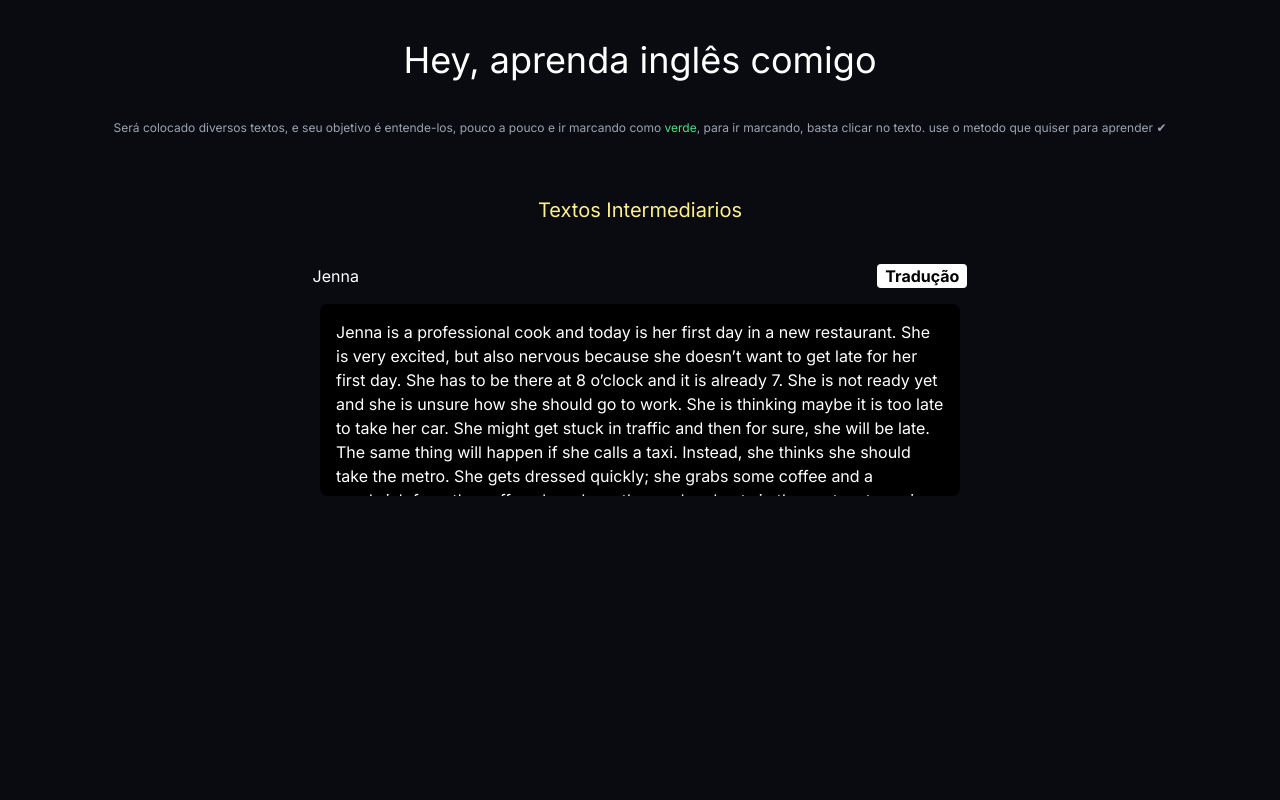
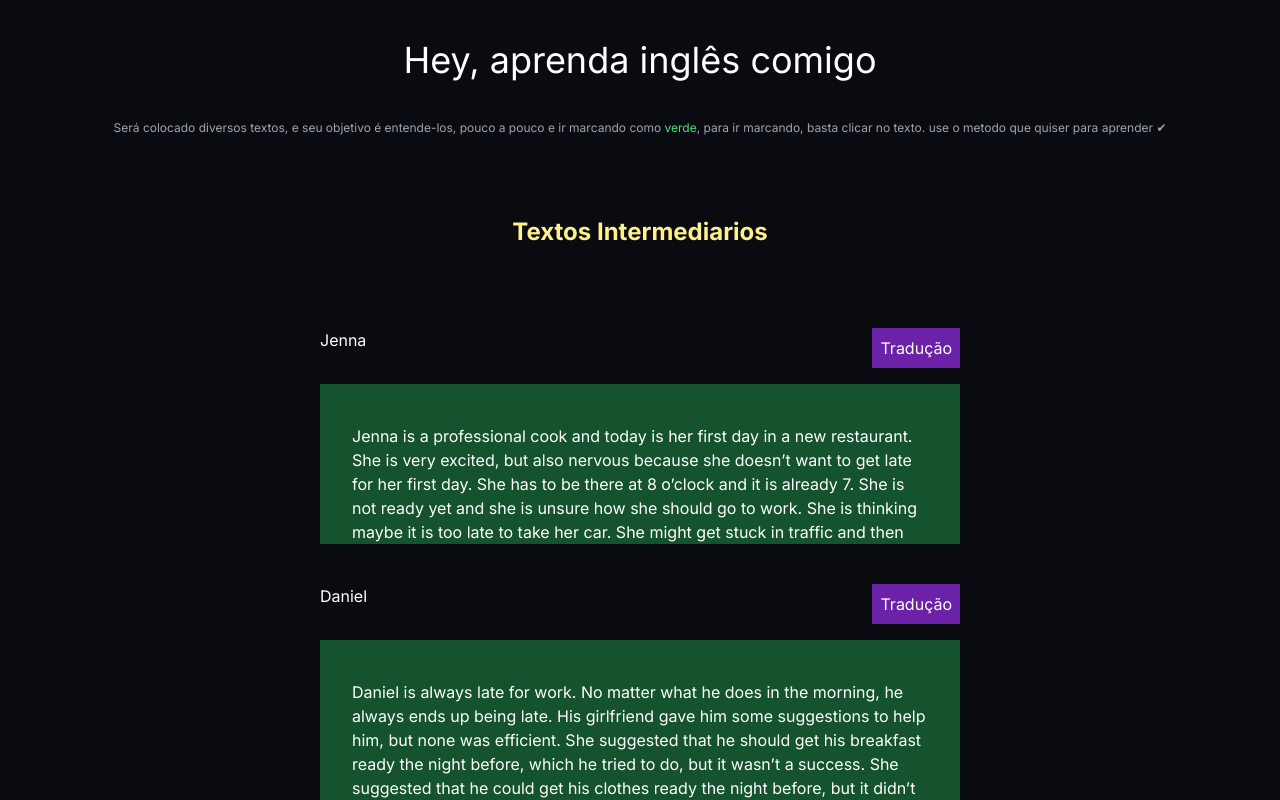
Before and after one commit to 87tawanzinho/learning-english-with-me, a Next.js app: page / in a window 1280 px wide. Shown: the top 800 px of the page. Built offline with nearby package versions, Linux system fonts and the light colour scheme.

Commit message:
i hate ssr

```diff
--- a/app/components/Texts.tsx
+++ b/app/components/Texts.tsx
@@ -1,14 +1,31 @@
 "use client";
 import { useEffect, useState } from "react";
+import { textSections } from "./VarText";
+interface Translation {
+  id: string;
+  text: string;
+}
 
 type markedText = string;
 export default function Texts() {
   const isClient = typeof window !== "undefined";
+  const [seeTranslation, setSeeTranslation] = useState<Translation[]>([]);
+
+  const handleTranslation = (id: string, text: string) => {
+    const existingTranslation = seeTranslation.find((t) => t.id === id);
+
+    if (existingTranslation) {
+      setSeeTranslation((prev) => prev.filter((x) => x.id !== id));
+    } else {
+      setSeeTranslation((prev) => [...prev, { id, text }]);
+    }
+  };
+
+  const [texts, setTexts] = useState<markedText[]>(() => {
     const storedText = isClient ? localStorage.getItem("markedTexts") : null;
-  const [seeTranslation, setSeeTranslation] = useState(false);
-  const initialTexts: markedText[] = storedText ? JSON.parse(storedText) : [];
+    return storedText ? JSON.parse(storedText) : [];
+  });
 
-  const [texts, setTexts] = useState<markedText[]>(initialTexts);
   const handleText = (textId: string) => {
     const markedTexts = texts.includes(textId);
 
@@ -26,60 +43,39 @@ export default function Texts() {
   }, [texts]);
 
   return (
-    <div className="flex flex-col h-screen items-center mt-5 ">
-      <p className="text-xl mb-10 text-yellow-200">Textos Intermediarios</p>
-      <div className="flex justify-around items-center mb-4 w-11/12 lg:3/6">
-        <p className="">Jenna</p>
+    <div className="flex flex-col h-screen items-center mt-10 ">
+      <p className="text-2xl text-yellow-200 font-bold mb-10">
+        Textos Intermediarios
+      </p>
+
+      {textSections.map((item) => (
+        <div key={item.id} className="flex flex-col h-screen items-center ">
+          <div className="flex justify-between w-11/12 lg:w-1/2 mt-10">
+            <p>{item.title}</p>
             <button
-          onClick={() => setSeeTranslation(!seeTranslation)}
-          className="bg-white text-black  font-bold rounded bg-green-400 px-2"
+              className="p-2 bg-purple-800 opacity-100"
+              onClick={() => handleTranslation(item.id, item.ptText)}
             >
               Tradução
             </button>
           </div>
           <div
-        onClick={() => handleText("text1")}
-        id="text1"
-        className={` ${
-          texts.includes("text1") && "bg-green-600 text-white"
-        }  w-11/12 lg:w-3/6 h-48 rounded-lg overflow-y-auto  bg-black p-4 `}
+            onClick={() => {
+              handleText(item.id);
+            }}
+            className={`${
+              texts.includes(item.id) ? "bg-zinc-900" : "bg-green-900"
+            } w-11/12 lg:w-1/2 h-40 mt-4 relative overflow-y-auto pt-10 px-8 mt-10 pb-8`}
           >
-        {!seeTranslation ? (
-          <p className=" rounded-2xl cursor-pointer  ">
-            {" "}
-            Jenna is a professional cook and today is her first day in a new
-            restaurant. She is very excited, but also nervous because she
-            doesn’t want to get late for her first day. She has to be there at 8
-            o’clock and it is already 7. She is not ready yet and she is unsure
-            how she should go to work. She is thinking maybe it is too late to
-            take her car. She might get stuck in traffic and then for sure, she
-            will be late. The same thing will happen if she calls a taxi.
-            Instead, she thinks she should take the metro. She gets dressed
-            quickly; she grabs some coffee and a sandwich from the coffee shop
-            down the road and gets in the next metro going towards the direction
-            of the restaurant. Time is running out and she is getting more and
-            more anxious. When the doors open to the metro station, she starts
-            running. Happily, she arrives right on time for her first day.{" "}
+            <p>
+              <p>
+                {seeTranslation.find((t) => t.id === item.id)?.text ||
+                  item.englishText}
               </p>
-        ) : (
-          <p className=" rounded-2xl cursor-pointer  ">
-            {" "}
-            Jenna é uma cozinheira profissional e hoje é seu primeiro dia em um
-            novo restaurante. Ela está muito animada, mas também nervosa porque
-            não quer se atrasar para o primeiro dia. Ela tem que estar lá às 8
-            horas e já são 7. Ela ainda não está pronta e não tem certeza de
-            como deve ir trabalhar. Ela está pensando que talvez seja tarde
-            demais para pegar seu carro. Ela pode ficar presa no trânsito e, com
-            certeza, chegará atrasada. A mesma coisa acontecerá se ela chamar um
-            táxi. Em vez disso, ela acha que deveria pegar o metrô. Ela se veste
-            rapidamente; ela pega um café e um sanduíche na cafeteria da rua e
-            pega o próximo metrô indo na direção do restaurante. O tempo está se
-            esgotando e ela está ficando cada vez mais ansiosa. Quando as portas
-            se abrem para a estação de metrô, ela começa a correr. Felizmente,
-            ela chega na hora certa para seu primeiro dia.{" "}
             </p>
-        )}
           </div>
+        </div>
+      ))}
     </div>
   );
 }
--- /dev/null
+++ b/app/components/VarText.tsx
@@ -0,0 +1,70 @@
+export const JennaEnglish = ` Jenna is a professional cook and today is her first day in a new
+restaurant. She is very excited, but also nervous because she
+doesn’t want to get late for her first day. She has to be there at 8
+o’clock and it is already 7. She is not ready yet and she is unsure
+how she should go to work. She is thinking maybe it is too late to
+take her car. She might get stuck in traffic and then for sure, she
+will be late. The same thing will happen if she calls a taxi.
+Instead, she thinks she should take the metro. She gets dressed
+quickly; she grabs some coffee and a sandwich from the coffee shop
+down the road and gets in the next metro going towards the direction
+of the restaurant. Time is running out and she is getting more and
+more anxious. When the doors open to the metro station, she starts
+running. Happily, she arrives right on time for her first day.`;
+
+export const JennaPt = `
+Jenna é uma cozinheira profissional e hoje é seu primeiro dia em um
+novo restaurante. Ela está muito animada, mas também nervosa porque
+não quer se atrasar para o primeiro dia. Ela tem que estar lá às 8
+horas e já são 7. Ela ainda não está pronta e não tem certeza de
+como deve ir trabalhar. Ela está pensando que talvez seja tarde
+demais para pegar seu carro. Ela pode ficar presa no trânsito e, com
+certeza, chegará atrasada. A mesma coisa acontecerá se ela chamar um
+táxi. Em vez disso, ela acha que deveria pegar o metrô. Ela se veste
+rapidamente; ela pega um café e um sanduíche na cafeteria da rua e
+pega o próximo metrô indo na direção do restaurante. O tempo está se
+esgotando e ela está ficando cada vez mais ansiosa. Quando as portas
+se abrem para a estação de metrô, ela começa a correr. Felizmente,
+ela chega na hora certa para seu primeiro dia.{" "}
+`;
+
+export const DanielEnglish = `
+Daniel is always late for work. No matter what he does in the morning, he always ends up being late. His girlfriend gave him some suggestions to help him, but none was efficient. She suggested that he should get his breakfast ready the night before, which he tried to do, but it wasn’t a success. She suggested that he could get his clothes ready the night before, but it didn’t change anything. He tried to go to bed earlier, tried to wake up earlier, tried everything, nothing was working. One day, his girlfriend suggested something new. She said “you should try a new alarm clock”. Daniel wasn’t convinced of this idea. He didn’t think it would change anything. He tried it anyway and it turned out to be a success. It seems like putting a song he likes as an alarm clock was helping him waking up in the morning and it was giving him motivation to go to work. Although he was unsure about the idea, his new alarm clock was the best thing to do.`;
+
+export const DanielPt = `
+Daniel está sempre atrasado para o trabalho. Não importa o que ele faz pela manhã, ele sempre acaba se atrasando. Sua namorada lhe deu algumas sugestões para ajudá-lo, mas nenhuma foi eficiente. Ela sugeriu que ele preparasse o café da manhã na noite anterior, o que ele tentou fazer, mas não foi um sucesso. Ela sugeriu que ele pudesse arrumar suas roupas na noite anterior, mas isso não mudou nada. Ele tentou ir para a cama mais cedo, tentou acordar mais cedo, tentou de tudo, nada estava funcionando. Um dia, sua namorada sugeriu algo novo. Ela disse “você deveria tentar um novo despertador”. Daniel não estava convencido dessa ideia. Ele não achava que isso mudaria alguma coisa. Ele tentou de qualquer maneira e acabou sendo um sucesso. Parece que colocar uma música que ele gosta como despertador o estava ajudando a acordar de manhã e estava lhe dando motivação para ir trabalhar. Embora não tivesse certeza sobre a ideia, seu novo despertador era a melhor coisa a fazer.
+
+`;
+
+export const MartaEnglish = `
+Daniel is always late for work. No matter what he does in the morning, he always ends up being late. His girlfriend gave him some suggestions to help him, but none was efficient. She suggested that he should get his breakfast ready the night before, which he tried to do, but it wasn’t a success. She suggested that he could get his clothes ready the night before, but it didn’t change anything. He tried to go to bed earlier, tried to wake up earlier, tried everything, nothing was working. One day, his girlfriend suggested something new. She said “you should try a new alarm clock”. Daniel wasn’t convinced of this idea. He didn’t think it would change anything. He tried it anyway and it turned out to be a success. It seems like putting a song he likes as an alarm clock was helping him waking up in the morning and it was giving him motivation to go to work. Although he was unsure about the idea, his new alarm clock was the best thing to do.`;
+
+export const MartaPt = `
+Daniel está sempre atrasado para o trabalho. Não importa o que ele faz pela manhã, ele sempre acaba se atrasando. Sua namorada lhe deu algumas sugestões para ajudá-lo, mas nenhuma foi eficiente. Ela sugeriu que ele preparasse o café da manhã na noite anterior, o que ele tentou fazer, mas não foi um sucesso. Ela sugeriu que ele pudesse arrumar suas roupas na noite anterior, mas isso não mudou nada. Ele tentou ir para a cama mais cedo, tentou acordar mais cedo, tentou de tudo, nada estava funcionando. Um dia, sua namorada sugeriu algo novo. Ela disse “você deveria tentar um novo despertador”. Daniel não estava convencido dessa ideia. Ele não achava que isso mudaria alguma coisa. Ele tentou de qualquer maneira e acabou sendo um sucesso. Parece que colocar uma música que ele gosta como despertador o estava ajudando a acordar de manhã e estava lhe dando motivação para ir trabalhar. Embora não tivesse certeza sobre a ideia, seu novo despertador era a melhor coisa a fazer.
+
+`;
+
+interface TextSection {
+  id: string;
+  title: string;
+  englishText: string;
+  ptText: string;
+}
+
+export const textSections: TextSection[] = [
+  { id: "text1", title: "Jenna", englishText: JennaEnglish, ptText: JennaPt },
+
+  {
+    id: "text2",
+    title: "Daniel",
+    englishText: DanielEnglish,
+    ptText: DanielPt,
+  },
+
+  {
+    id: "text3",
+    title: "Marta",
+    englishText: MartaEnglish,
+    ptText: MartaPt,
+  },
+];
--- a/app/page.tsx
+++ b/app/page.tsx
@@ -1,5 +1,9 @@
 import Image from "next/image";
 import Texts from "./components/Texts";
+import dynamic from "next/dynamic";
+const DynamicTexts = dynamic(() => import("./components/Texts"), {
+  ssr: false,
+});
 
 export default function Home() {
   return (
@@ -13,7 +17,7 @@ export default function Home() {
           para aprender ✔
         </p>
       </div>
-      <Texts />
+      <DynamicTexts />
     </main>
   );
 }
```
Lines whose indentation alone changed are shown as unchanged.
